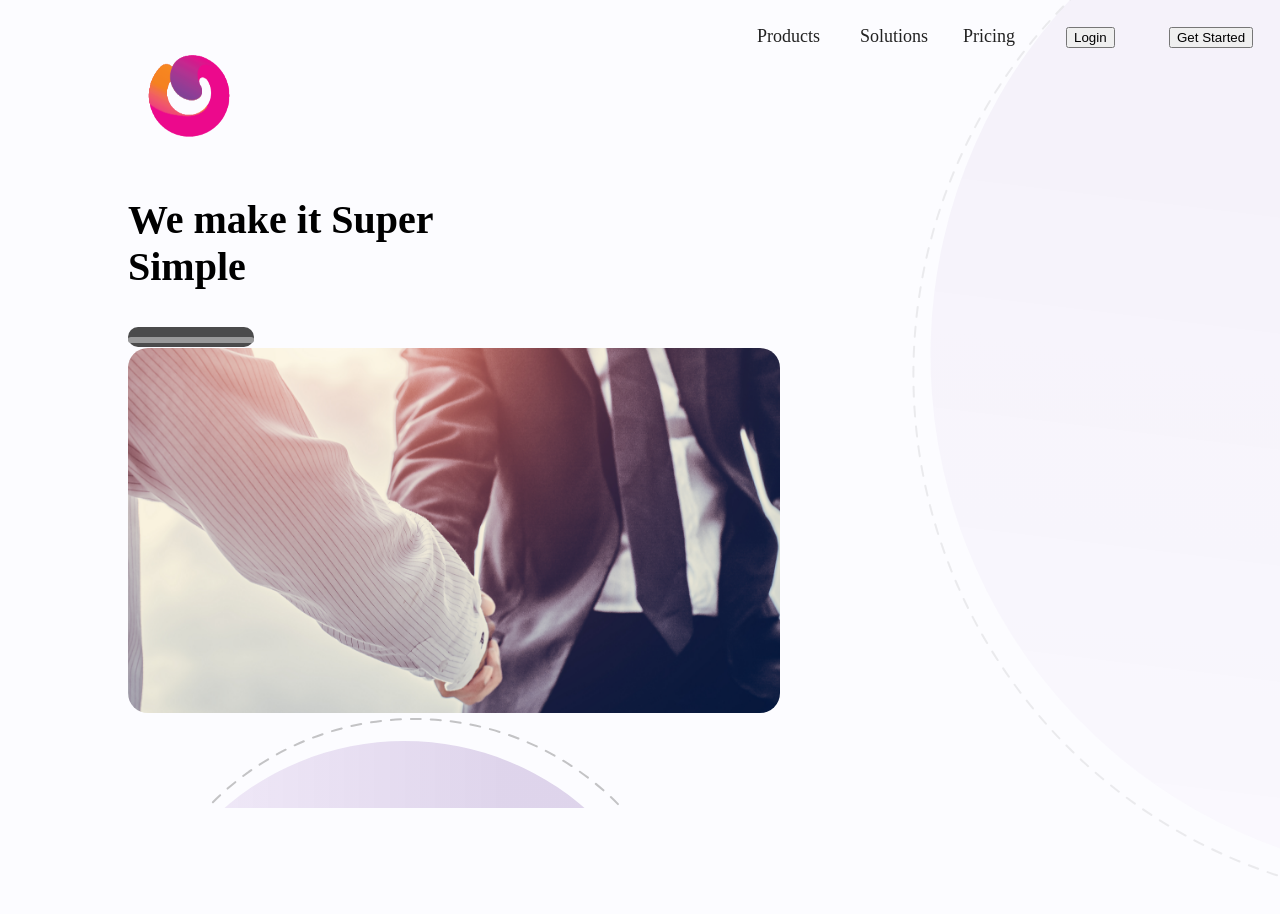
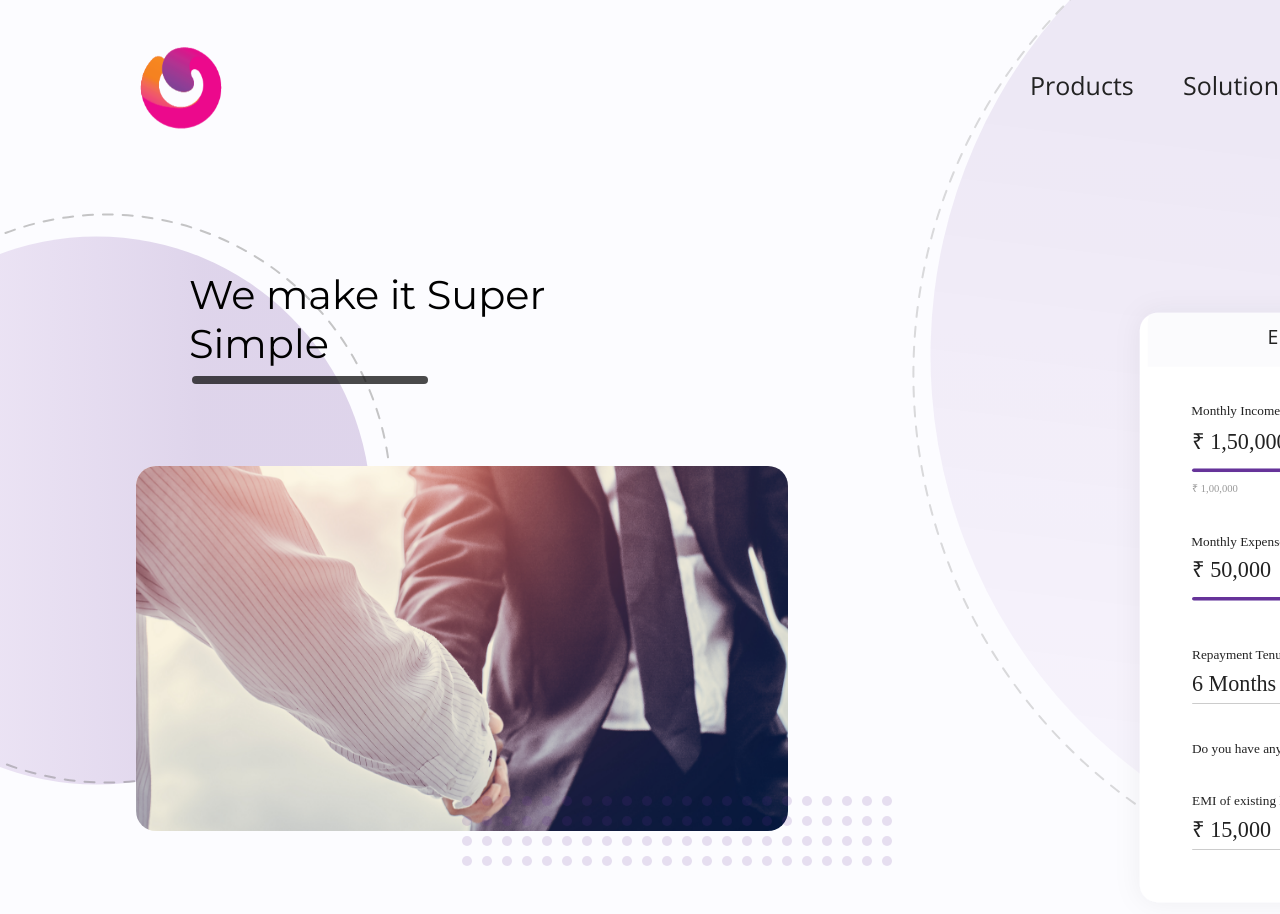
Before and after one commit to anand10bundela/angular-assignment, an Angular app: page / in a window 1280 px wide. Shown: the top 914 px of the page. Built offline with nearby package versions, Linux system fonts and the light colour scheme.

Commit message:
Added design and html sturture for top container.

```diff
--- a/src/app/layout/layout.module.ts
+++ b/src/app/layout/layout.module.ts
@@ -8,12 +8,10 @@ import { ComponentsModule } from './components/components.module';
 import { DefaultComponent } from './containers/default/default.component';
 import { InterfacesModule } from './interfaces/interfaces.module';
 import { PipesModule } from './pipes/pipes.module';
-import { HomeComponent } from './views/home/home.component';
 
 @NgModule({
   declarations: [
     DefaultComponent,
-    HomeComponent,
   ],
   imports: [
     CommonModule,
--- a/src/app/layout/views/home/home.component.html
+++ b/src/app/layout/views/home/home.component.html
@@ -1,12 +1,11 @@
 <div class="container">
+    <!-- Top Section - Left -->
     <div class="top-left-container">
-        <a class="navbar-brand" href="javascript:void(0);"><img src="assets/images/logo.png"
-                alt="openFinance"></a>
+        <a class="navbar-brand" href="javascript:void(0);"><img src="assets/images/logo.png" alt="openFinance"></a>
         <div class="left-title-box">
             <div class="heading">
-                <h2>We make it Super Simple</h2>
-                <span class="heading-bottom-line"><img src="assets/images/Line 3.svg"
-                        alt="heading-line"></span>
+                <span class="heading-title">We make it Super Simple</span>
+                <span class="heading-bottom-line"></span>
             </div>
             <div class="heading-img">
                 <img src="assets/images/collect_img-video.png" alt="">
@@ -14,28 +13,85 @@
             <div class="heading-bg-img">
                 <img src="assets/images/blob-small.svg">
             </div>
+            <div class="heading-bg-dotted-img">
+                <img src="assets/images/accounting_dots.svg">
+            </div>
         </div>
     </div>
-    <div class="top-right-container collapse navbar-collapse" id="head-navbar">
-        <ul class="navbar-nav ml-auto">
-            <li class="nav-item active">
+
+    <!-- Top Section - Right -->
+    <div class="top-right-container collapse navbar-collapse">
+        <ul class="navbar-nav">
+            <li class="nav-item">
                 <a class="nav-link" href="javascript:void(0);">Products</a>
             </li>
             <li class="nav-item">
                 <a class="nav-link" href="javascript:void(0);">Solutions</a>
             </li>
-            <li class="nav-item active">
+            <li class="nav-item">
                 <a class="nav-link" href="javascript:void(0);">Pricing</a>
             </li>
-            <li class="nav-item active">
-                <button class="nav-link login-btn">Login</button>
+            <li class="nav-item">
+                <a class="nav-link login-btn" href="javascript:void(0);">Login</a>
             </li>
-            <li class="nav-item active">
-                <button class="nav-link get-started">Get Started</button>
+            <li class="nav-item">
+                <a class="nav-link get-started" href="javascript:void(0);">Get Started</a>
             </li>
         </ul>
+        <!-- Main Form -->
+        <div class="eligibility-calculator">
+            <img src="assets/images/Group 6.svg" alt="">
+        </div>
+
         <div class="baner-chart">
             <img src="assets/images/circle.svg">
         </div>
+        <div class="baner-chart-dotted-img">
+            <img src="assets/images/accounting_dots.svg">
+        </div>
     </div>
+
+    <!-- Bottom Section - Left -->
+    <!-- <div class="bottom-left-container">
+        <div class="btm-lf-1">
+            <div class="left-box-1">
+                <img src="assets/images/Rectangle Copy 23.svg" alt="Rectangle-Copy-23">
+                <span>Quick cash disbursement</span>
+                <p>Get terms loans that your business needs within 72 hrs</p>
+            </div>
+            <div class="left-box-2">
+                <img src="assets/images/Low interest rate.png" alt="Low-interest-rate">
+                <span>Low-interest rate</span>
+                <p>Achieve your financial goals with an amazing interest rate starting at 13% per annum</p>
+            </div>
+            <div class="left-box-3">
+                <img src="assets/images/Secure Payments.png" alt="Secure-Payments">
+                <span>Zero Paperwork</span>
+                <p>Get started instantly by submitting only your basic details & bank statements</p>
+            </div>
+        </div>
+        <div class="btm-lf-2">
+            <div class="right-box-1">
+                <img src="assets/images/freelancer_feature_icon_6@1.5x.png" alt="freelancer_feature_icon_6@1.5x">
+                <span>Ace your business finances</span>
+                <p>Manage banking, accounting & everything in between, on one platform</p>
+            </div>
+            <div class="right-box-2">
+                <img src="assets/images/Covid.png" alt="Covid">
+                <span>Loans to fight COVID-19</span>
+                <p>Zero EMI for first 3 months on Back-to-Business loans of upto 1 lakh</p>
+            </div>
+        </div>
+    </div> -->
+
+    <!-- Bottom Section - Right -->
+    <!-- <div class="bottom-right-container">
+        <div class="heading-div">
+            <h2>Boost your business with Open</h2>
+            <span class="btm-heading-line"></span>
+            <p>Get your hands on a term loan that’s crafted for your business</p>
+        </div>
+        <button class="open-account"><span>Get an Open Account</span></button>
+    </div> -->
+
 </div>
--- a/src/app/layout/views/home/home.component.scss
+++ b/src/app/layout/views/home/home.component.scss
@@ -12,32 +12,63 @@
                 left: 120px;
                 width: 123px;
                 height: 123px;
-                background: transparent url('../../../../assets/images/logo.png') 0% 0% no-repeat padding-box;
                 opacity: 1;
+                position: absolute;
+
             }
         }
 
         .left-title-box {
 
             .heading {
-                h2 {
-                    font-family: "Montserrat-Medium";
+                .heading-title {
+                    position: absolute;
+                    font-family: 'Montserrat', sans-serif;
                     top: 270px;
                     left: 189px;
                     width: 407px;
-                    height: 98px;
+                    height: 96px;
                     opacity: 1;
                     font-size: 40px;
                 }
 
                 .heading-bottom-line {
+                    position: absolute;
+                    top: 376px;
+                    left: 192px;
+                    width: 236px;
+                    height: 8px;
                     background: #000000 0% 0% no-repeat padding-box;
                     border-radius: 13px;
                     opacity: 0.7;
                 }
             }
 
+            .heading-bg-img img {
+                position: absolute;
+                top: 213px;
+                left: -179px;
+                width: 571px;
+                height: 572px;
+                opacity: 1;
+                z-index: -1;
+            }
 
+            .heading-img img {
+                position: absolute;
+                top: 466px;
+                left: 136px;
+                width: 652px;
+                height: 365px;
+            }
+
+            .heading-bg-dotted-img img {
+                position: absolute;
+                top: 796px;
+                left: 462px;
+                width: 430px;
+                height: 70px;
+            }
         }
     }
 
@@ -49,25 +80,102 @@
             float: right;
             text-align: left;
             list-style: none;
+            width: 65%;
 
             .nav-item {
+                position: absolute;
+                text-align: left;
+                font: normal normal normal 25px/34px Open Sans;
+                letter-spacing: 0px;
+                color: #222222;
+                opacity: 1;
                 top: 68px;
-                left: 1030px;
-                width: 103px;
                 height: 34px;
 
                 a {
-                    // font: normal normal normal 25px/34px Open Sans;
                     letter-spacing: 0px;
                     color: #222222;
                     opacity: 1;
                     text-decoration: none;
                 }
+            }
 
-                .login-btn {}
+            .nav-item:first-child {
+                left: 1030px;
+                width: 103px;
+            }
 
-                .get-started {}
+            .nav-item:nth-child(2) {
+                left: 1183px;
+                width: 108px;
             }
+
+            .nav-item:nth-child(3) {
+                left: 1341px;
+                width: 79px;
+            }
+
+            .nav-item:nth-child(4) {
+                font-family: 'Montserrat', sans-serif;
+                font-size: 16px;
+                font-weight: 500;
+
+                top: 63px;
+                left: 1480px;
+                width: 114px;
+                height: 42px;
+                border: 2px solid #663399;
+                border-radius: 24px;
+                opacity: 1;
+
+
+                a {
+                    position: absolute;
+                    top: 5px;
+                    left: 34px;
+                    width: 46px;
+                    height: 19px;
+                    text-align: center;
+                    letter-spacing: 0px;
+                    color: #663399;
+                    opacity: 1;
+                }
+            }
+
+            .nav-item:nth-child(5) {
+                font-family: 'Montserrat', sans-serif;
+                font-size: 16px;
+                font-weight: 500;
+
+                top: 63px;
+                left: 1622px;
+                width: 166px;
+                height: 45px;
+                background: transparent linear-gradient(90deg, #9F62C9 0%, #663399 100%) 0% 0% no-repeat padding-box;
+                box-shadow: 0px 0px 20px #00000033;
+                border-radius: 24px;
+                opacity: 1;
+
+                a {
+                    position: absolute;
+                    top: 6px;
+                    left: 34px;
+                    width: 95px;
+                    height: 19px;
+                    text-align: center;
+                    letter-spacing: 0px;
+                    color: #FFFFFF;
+                    opacity: 1;
+                }
+            }
+        }
+
+        .eligibility-calculator img {
+            position: absolute;
+            top: 270px;
+            left: 1100px;
+            width: 688px;
+            height: 675px;
         }
 
         .baner-chart img {
@@ -76,8 +184,17 @@
             left: 852px;
             width: 1183px;
             height: 1192px;
-            opacity: 0.5;
+            opacity: 1;
             z-index: -1;
+        }
+
+        .baner-chart-dotted-img img {
+            position: absolute;
+            top: 936px;
+            left: 1458px;
+            width: 430px;
+            height: 70px;
+            opacity: 1;
         }
     }
 
--- a/src/styles.scss
+++ b/src/styles.scss
@@ -1,6 +1,6 @@
 /* You can add global styles to this file, and also import other style files */
-@import url('https://fonts.googleapis.com/css2?family=Montserrat&display=swap');
-@import url('https://fonts.googleapis.com/css2?family=Open+Sans:wght@300&display=swap');
+@import url('https://fonts.googleapis.com/css2?family=Montserrat:ital,wght@0,400;0,500;1,400&display=swap');
+@import url('https://fonts.googleapis.com/css2?family=Open+Sans&display=swap');
 
 @font-face {
     font-family: "Montserrat-Regular";
@@ -15,11 +15,18 @@ body {
     opacity: 1;
 }
 
+
+body::-webkit-scrollbar {
+    display: none;
+}
+
 @media (min-width: 768px) {
 
     body,
     html {
         height: 100%;
         overflow-x: hidden;
+        -ms-overflow-style: none;
+        scrollbar-width: none;
     }
 }
```
